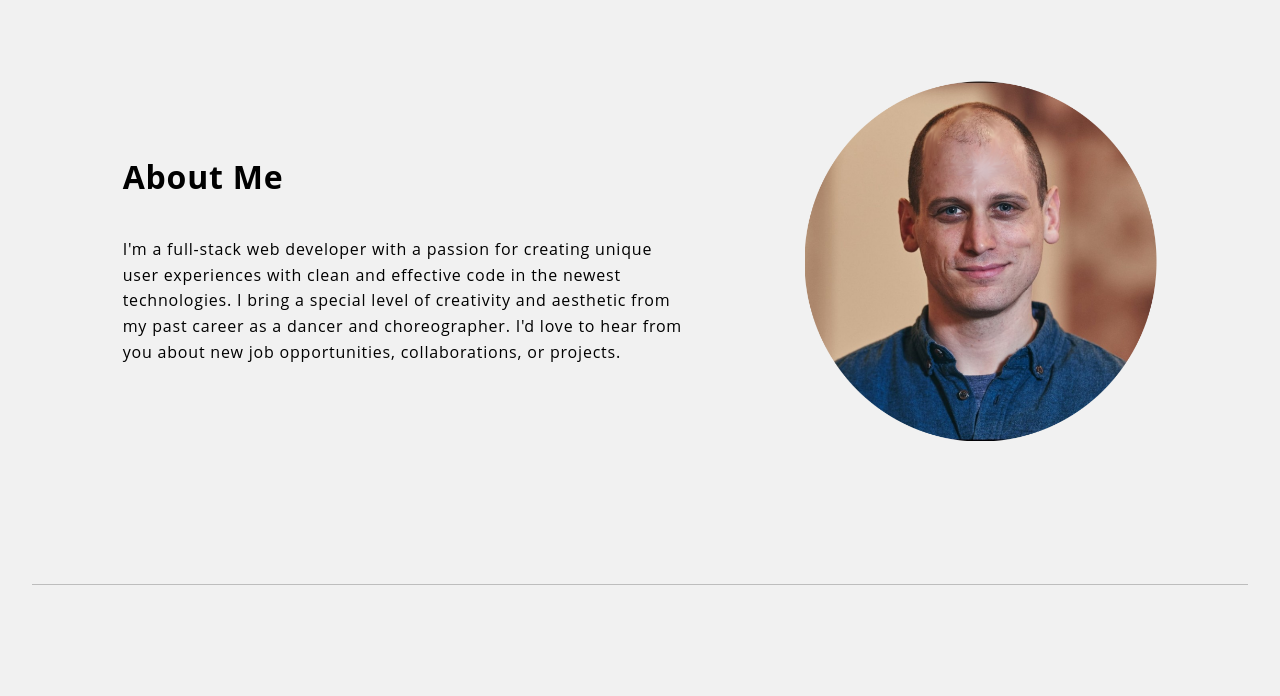
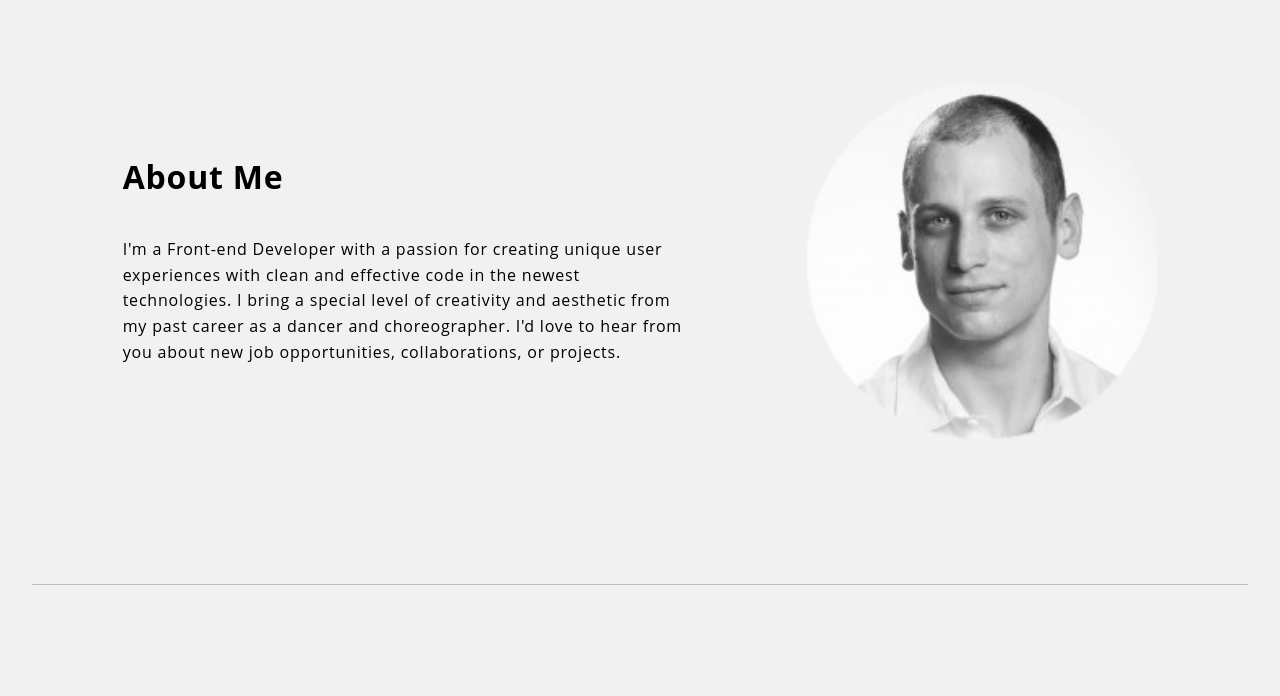
Before and after one commit to jfrank325/portfolio, a Gatsby site: page / in a window 1280 px wide. Shown: the part 3868-4564 px from the top of the page. Built offline with nearby package versions, Linux system fonts and the light colour scheme; Gatsby itself is replaced by a stand-in of ours.

Commit message:
new headshot

```diff
--- a/package.json
+++ b/package.json
@@ -6,9 +6,11 @@
   "author": "Kyle Mathews <mathews.kyle@gmail.com>",
   "dependencies": {
     "gatsby": "^2.20.35",
+    "gatsby-cli": "^2.12.89",
     "gatsby-image": "^2.3.5",
     "gatsby-plugin-manifest": "^2.3.7",
     "gatsby-plugin-offline": "^3.2.8",
+    "gatsby-plugin-og-images": "^1.2.0",
     "gatsby-plugin-react-helmet": "^3.3.4",
     "gatsby-plugin-sass": "^2.2.4",
     "gatsby-plugin-sharp": "^2.5.7",
--- a/src/components/About.js
+++ b/src/components/About.js
@@ -1,5 +1,5 @@
 import React from "react"
-import Image from "../images/Jasonroundtouched.png"
+import Image from "../images/JFRound.png"
 import ScrollAnimation from "react-animate-on-scroll"
 
 const About = () => {
@@ -12,8 +12,8 @@ const About = () => {
         <div className="content">
           <h1>About Me</h1>
           <p>
-            I'm a full-stack web developer with a passion for creating unique
-            user experiences with clean and effective code in the newest
+            I'm a Front-end Developer with a passion for creating unique user
+            experiences with clean and effective code in the newest
             technologies. I bring a special level of creativity and aesthetic
             from my past career as a dancer and choreographer. I'd love to hear
             from you about new job opportunities, collaborations, or projects.
```
Also changed, not shown: gatsby-config.js (+8 -0 lines), src/images/JFRound.png (added), src/images/Jason Franklin Headshot.jpg (deleted), 1 other file.
